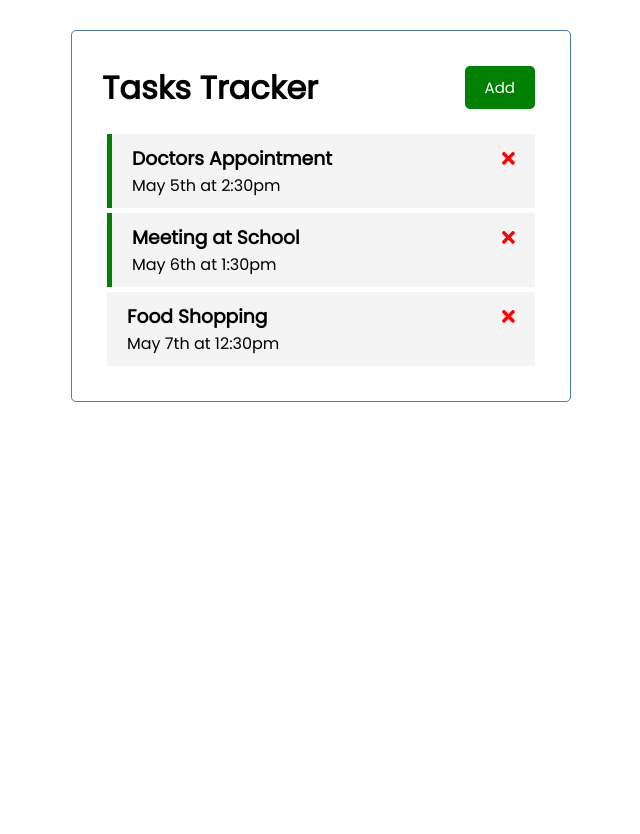
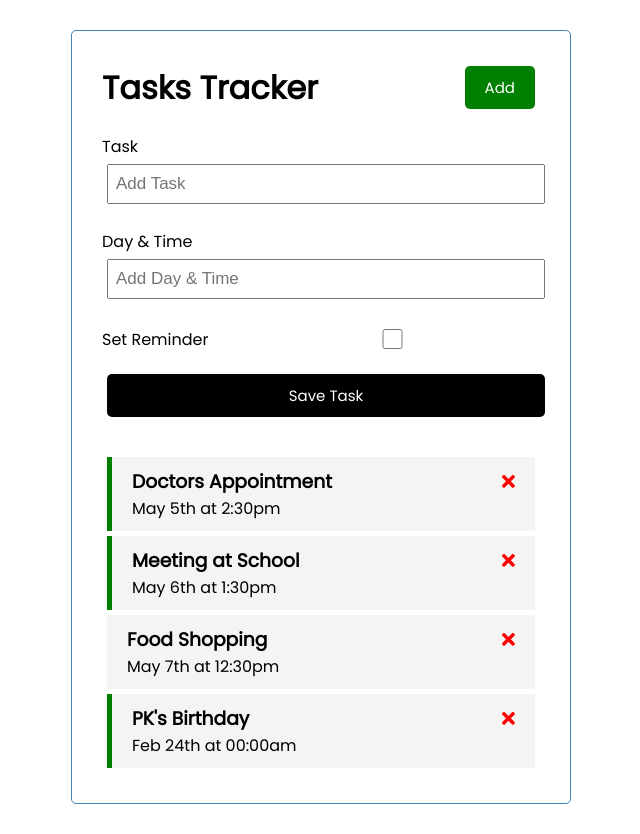
Before and after one commit to niharika293/angular-crash, an Angular app: page / in a window 1280 px wide. Shown: the whole page, without its empty margins (319-959 px from the left). Before the commit the page ends 800 px from the top, so only its background shows below. Built offline with nearby package versions, Linux system fonts and the light colour scheme; data requests are answered from the project's data file.

Commit message:
Add Tasks to the tracker

```diff
--- a/db.json
+++ b/db.json
@@ -17,6 +17,12 @@
       "text": "Food Shopping",
       "day": "May 7th at 12:30pm",
       "reminder": false
+    },
+    {
+      "text": "PK's Birthday",
+      "day": "Feb 24th at 00:00am",
+      "reminder": true,
+      "id": 4
     }
   ]
 }
--- /dev/null
+++ b/src/app/components/add-task/add-task.component.html
@@ -0,0 +1,15 @@
+<form class="add-form" (ngSubmit)="onSubmit()">
+    <div class="form-control">
+        <label for="task">Task</label>
+        <input type="text" name="text" id="text" placeholder="Add Task" [(ngModel)]="text">
+    </div>
+    <div class="form-control">
+        <label for="day">Day & Time</label>
+        <input type="text" name="day" id="day" placeholder="Add Day & Time" [(ngModel)]="day">
+    </div>
+    <div class="form-control form-control-check">
+        <label for="reminder">Set Reminder</label>
+        <input type="checkbox" name="reminder" id="reminder" [(ngModel)]="reminder">
+    </div>
+    <input type="submit" class="btn btn-block" value="Save Task">
+</form>
--- /dev/null
+++ b/src/app/components/add-task/add-task.component.scss
@@ -0,0 +1,3 @@
+.add-form{
+    margin-bottom: 40px;
+}
--- /dev/null
+++ b/src/app/components/add-task/add-task.component.ts
@@ -0,0 +1,36 @@
+import { Component, EventEmitter, OnInit, Output } from '@angular/core';
+import { Task } from 'src/app/Task';
+
+@Component({
+  selector: 'app-add-task',
+  templateUrl: './add-task.component.html',
+  styleUrls: ['./add-task.component.scss']
+})
+export class AddTaskComponent implements OnInit {
+
+  text: string = "";
+  day: string = "";
+  reminder : boolean = false;
+  @Output() onAddTask : EventEmitter<Task> = new EventEmitter();
+  constructor() { }
+
+  ngOnInit(): void {
+  }
+
+  onSubmit(){
+    if(!this.text){
+      alert('Please add a task!');
+      return;
+    }
+    const newTask = {
+      text : this.text,
+      day : this.day,
+      reminder : this.reminder
+    };
+    this.onAddTask.emit(newTask);
+    this.text = '';
+    this.day = '';
+    this.reminder = false;
+  }
+
+}
--- a/src/app/components/task/task.component.html
+++ b/src/app/components/task/task.component.html
@@ -1,2 +1,4 @@
-<app-task-item *ngFor="let task of tasks" [task]="task" (taskItemTobeDeleted)="deleteTask(task)" (onToggleReminder)="toggleReminder(task)">
+<app-add-task (onAddTask)="addTask($event)"></app-add-task>
+<app-task-item *ngFor="let task of tasks" [task]="task"
+(taskItemTobeDeleted)="deleteTask(task)" (onToggleReminder)="toggleReminder(task)">
 </app-task-item>
--- a/src/app/components/task/task.component.ts
+++ b/src/app/components/task/task.component.ts
@@ -29,4 +29,11 @@ export class TaskComponent implements OnInit {
     this.taskService.updateTaskReminder(task).subscribe();
   }
 
+  addTask(task : Task){
+    console.log("new task from parent ", task);
+    this.taskService.addTask(task).subscribe((taskRes) => {
+      this.tasks.push(taskRes);
+    });
+  }
+
 }
--- a/src/app/services/task.service.ts
+++ b/src/app/services/task.service.ts
@@ -1,5 +1,4 @@
 import { Injectable } from '@angular/core';
-import { TASKS } from '../mock-tasks';
 import { Task } from 'src/app/Task';
 import { Observable, of } from 'rxjs';
 import {HttpClient, HttpHeaders} from '@angular/common/http';
@@ -32,4 +31,8 @@ export class TaskService {
     const url = `${this.apiUrl}/${task?.id}`;
     return this.httpClient.put<Task[]>(url, task, httpOptions);
   }
+
+  addTask(task : Task) : Observable<Task>{
+    return this.httpClient.post<Task>(this.apiUrl,task,httpOptions);
+  }
 }
```
Also changed, not shown: src/app/app.module.ts (+6 -2 lines), 1 other file (tests, documents, lock files or other folders).
